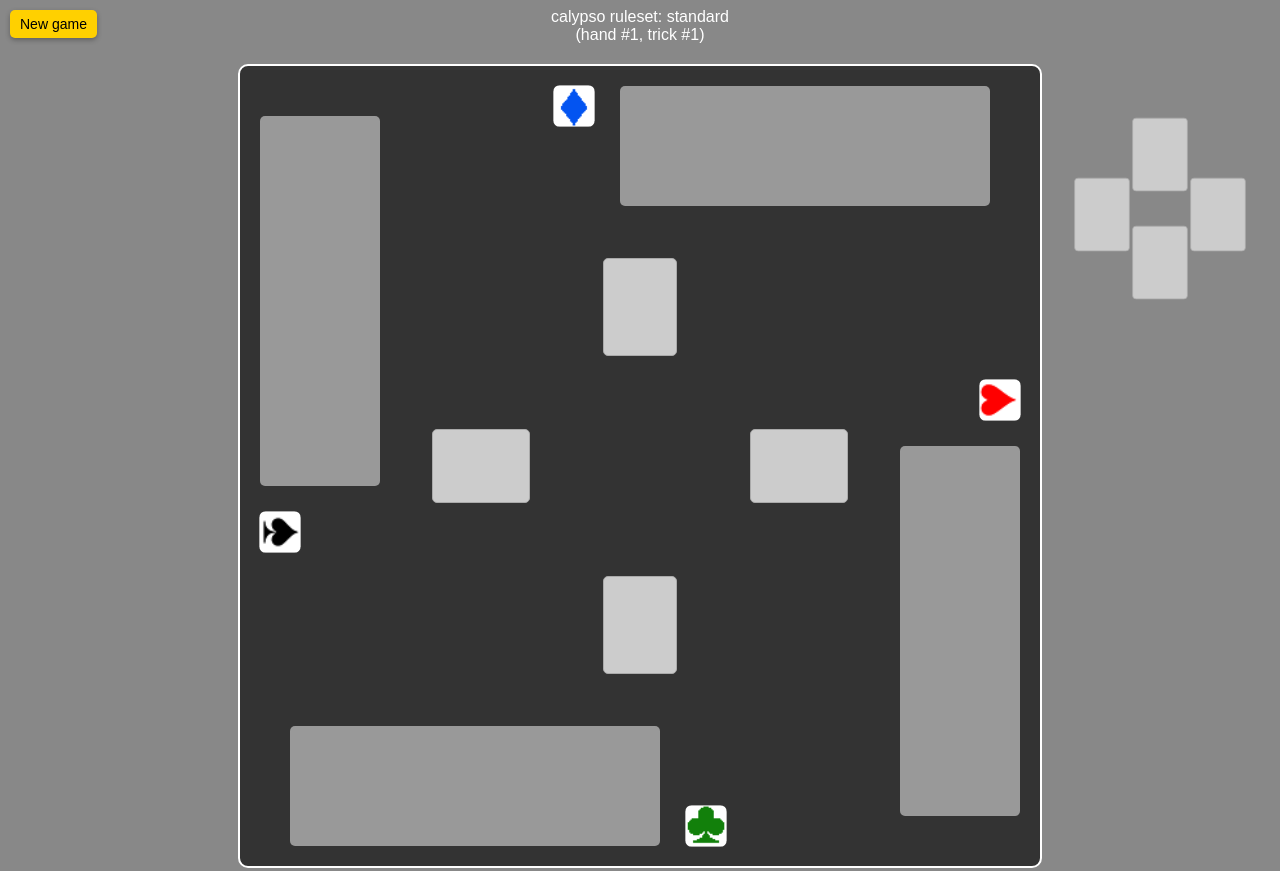
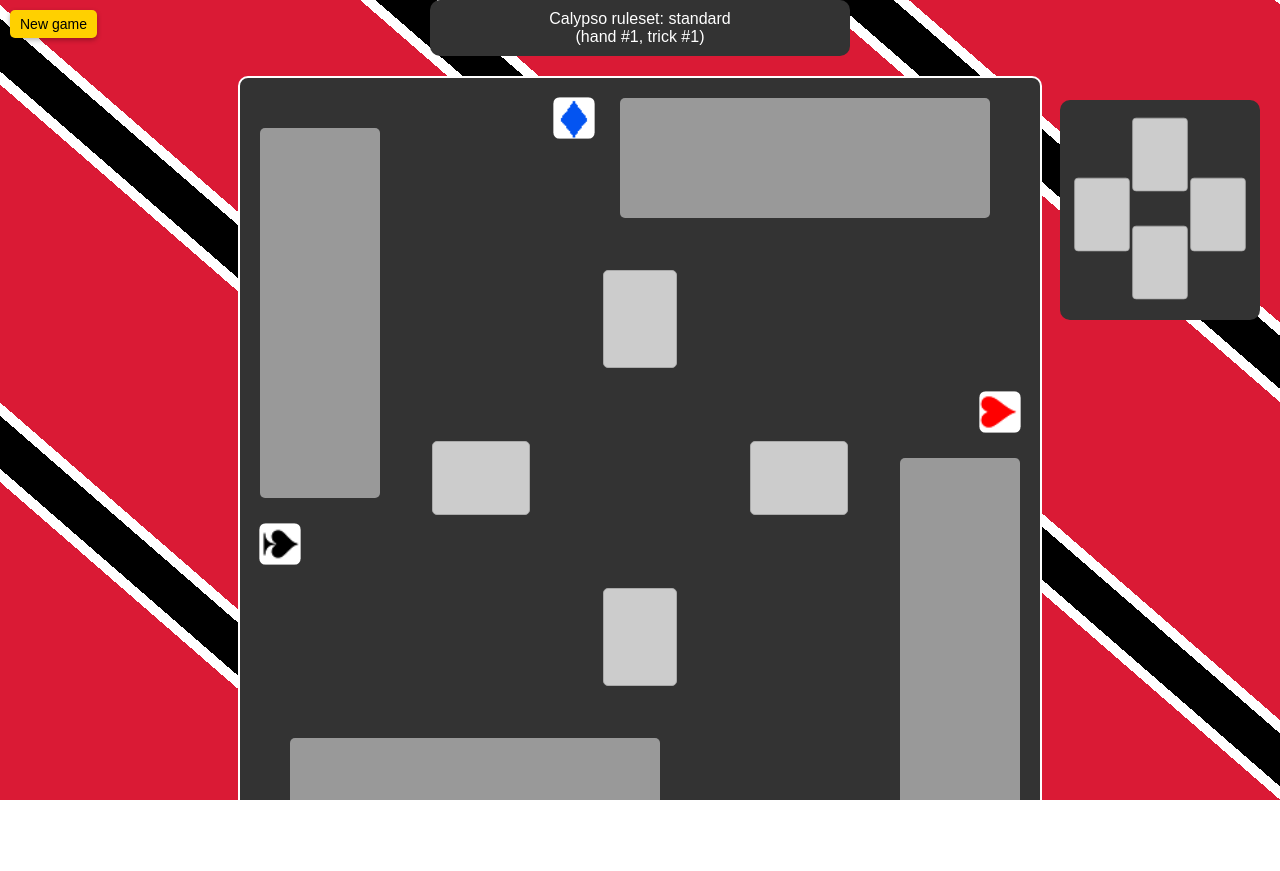
Before and after one commit to ADBond/calypso, a website built with Vite: page index.html in a window 1280 px wide. Shown: the top 871 px of the page. After the commit the page ends 800 px from the top, so only its background shows below. Built offline with nearby package versions, Linux system fonts and the light colour scheme.

Commit message:
more thematic bg

```diff
--- a/index.html
+++ b/index.html
@@ -28,8 +28,10 @@
         </form>
     </div>
 
-    <div class="config" id="config"></div>
-    <div class="hand-number" id="hand-number"></div>
+    <div class="info">
+        <div class="config" id="config"></div>
+        <div class="hand-number" id="hand-number"></div>
+    </div>
 
     <div id="game-board" class="game-board">
     </div>
--- a/public/style.css
+++ b/public/style.css
@@ -1,8 +1,22 @@
+html, body {
+    height: 100%;
+    margin: 0;
+    overflow: hidden;
+}
+
 body {
     font-family: sans-serif;
     text-align: center;
-    background: #888;
     color: white;
+    background: repeating-linear-gradient(
+        41deg,
+        #DA1A35 0px, #DA1A35 240px,
+        #fff 240px, #fff 250px,
+        #000 250px, #000 270px,
+        #000 270px, #000 290px,
+        #fff 290px, #fff 300px
+    );
+    margin: 0;
 }
 
 #new-game-button {
@@ -96,6 +110,16 @@ body {
     color: #fff;
 }
 
+.info {
+    position: relative;
+    background-color: #333;
+    width: 400px;
+    border-radius: 10px;
+    padding: 10px;
+    left: 50%;
+    transform: translateX(-50%);
+}
+
 .game-board {
     position: relative;
     width: 800px;
@@ -145,6 +169,9 @@ body {
     top: 100px;
     width: 200px;
     text-align: center;
+    background-color: #333;
+    border-radius: 10px;
+
 }
 
 .prev-area {
--- a/src/interface/render.ts
+++ b/src/interface/render.ts
@@ -41,9 +41,9 @@ export async function renderState(state: GameStateForUI) {
     prevEl.classList.add("prev-slot");
     prevElContainer.appendChild(prevEl);
     const prevCard = state.previous[p as PlayerName];
-    const pevCardEl = createCardElement(prevCard!== null ? prevCard.toStringShort() : "");
-    pevCardEl.classList.add('played-card');
-    prevEl.appendChild(pevCardEl);
+    const prevCardEl = createCardElement(prevCard!== null ? prevCard.toStringShort() : "");
+    prevCardEl.classList.add('played-card');
+    prevEl.appendChild(prevCardEl);
     areaEl.classList.add("player-area");
     areaEl.classList.add(`${p}-${n_players}`);
     playedEl.id = `played-${p}-${n_players}`;
@@ -87,7 +87,7 @@ export async function renderState(state: GameStateForUI) {
 
 
   // game status - config
-  document.getElementById('config')!.innerText = `calypso ruleset: ${state.trickplay}`;
+  document.getElementById('config')!.innerText = `Calypso ruleset: ${state.trickplay}`;
   // and current status
   document.getElementById('hand-number')!.innerText = `(hand #${state.handNumber}, trick #${state.trickNumber})`;
 
```
